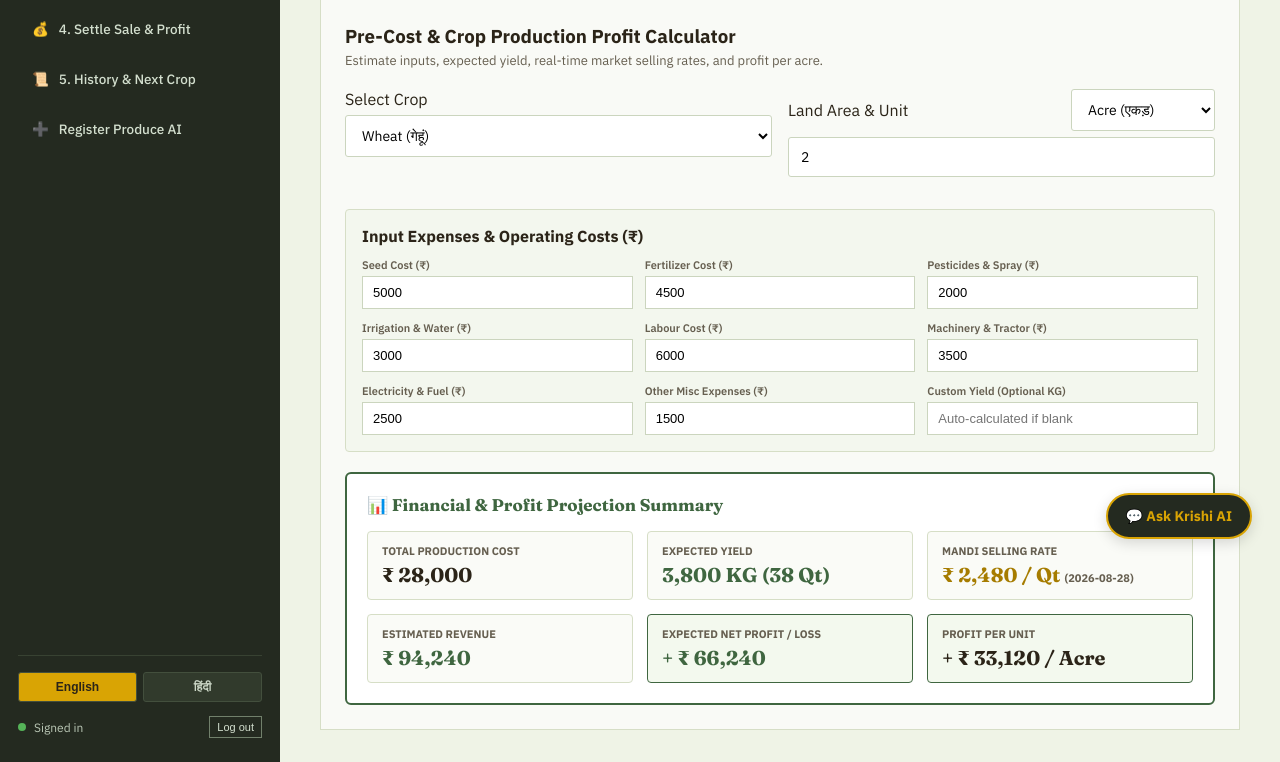
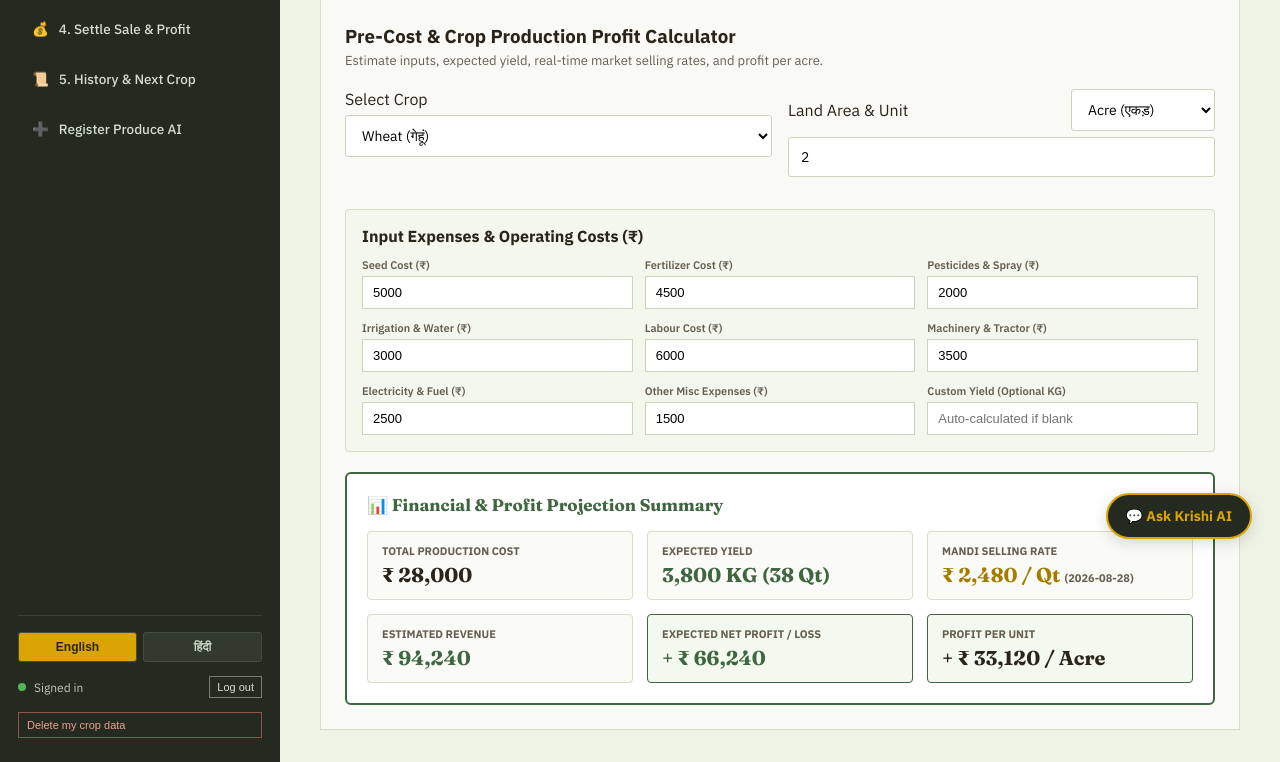
Before and after one commit to cxanshul/krishisahayak-app, a Flask app: page / in a window 1280 px wide. Shown: the part 237-999 px from the top of the page. Run offline with Flask 3, Linux system fonts and the light colour scheme; the visitor is signed in with stand-in values (Sample User, id 1); data that the repository does not hold is empty.

Commit message:
Add user crop data deletion

```diff
--- a/app.py
+++ b/app.py
@@ -217,6 +217,21 @@ def list_produce():
 
     local = [b for b in DATA_STORE if b.get("farmer_id") == user["id"]]
     return jsonify({"success": True, "batches": local})
+
+@app.route("/api/produce/delete-all", methods=["DELETE"])
+@require_auth
+def delete_all_produce():
+    user = current_user()
+    if not supabase:
+        return jsonify({"success": False, "error": "Supabase is not configured on the server."}), 503
+    try:
+        supabase.table("produce_batches").delete().eq("farmer_id", user["id"]).execute()
+        global DATA_STORE
+        DATA_STORE = [batch for batch in DATA_STORE if batch.get("farmer_id") != user["id"]]
+        return jsonify({"success": True})
+    except Exception as error:
+        app.logger.exception("Could not delete user crop data")
+        return jsonify({"success": False, "error": f"Could not delete crop data: {error}"}), 502
 
 @app.route("/api/produce/analyze-and-add", methods=["POST"])
 @require_auth
--- a/static/app.js
+++ b/static/app.js
@@ -59,6 +59,24 @@ document.addEventListener("DOMContentLoaded", () => {
 async function logout() {
     await fetch("/api/auth/logout", { method: "POST" });
     window.location.href = "/auth";
+}
+
+async function deleteAllProduce() {
+    const confirmed = window.confirm("Delete all your registered crop data from Supabase? This cannot be undone.");
+    if (!confirmed) return;
+
+    try {
+        const response = await fetch("/api/produce/delete-all", { method: "DELETE" });
+        const result = await response.json();
+        if (!response.ok || !result.success) {
+            throw new Error(result.error || `Delete failed (${response.status})`);
+        }
+        produceBatches = [];
+        renderAllViews();
+        showToast("All your crop data was permanently deleted.", "success");
+    } catch (error) {
+        showToast(error.message, "error");
+    }
 }
 
 function switchTab(tabId) {
--- a/static/style.css
+++ b/static/style.css
@@ -844,6 +844,7 @@ body {
 .auth-message.error { color: var(--risk-red); }
 .auth-message.success { color: var(--leaf-green); }
 .btn-logout { margin-left: auto; background: transparent; border: 1px solid #71806b; color: #d3dfce; padding: 4px 7px; font-size: 11px; cursor: pointer; }
+.btn-delete-data { background: transparent; border: 1px solid #8f5548; color: #e9a091; padding: 6px 8px; font-size: 11px; cursor: pointer; text-align: left; }
 
 @media (max-width: 760px) {
     body {
@@ -906,6 +907,7 @@ body {
     }
 
     .btn-logout { padding: 5px 7px; }
+    .btn-delete-data { grid-column: 1 / -1; width: 100%; text-align: center; }
 
     .main-content { padding: 20px 14px 100px; }
 
--- a/templates/index.html
+++ b/templates/index.html
@@ -50,6 +50,7 @@
                 <span id="display-farmer">Signed in</span>
                 <button class="btn-logout" onclick="logout()" title="Log out">Log out</button>
             </div>
+            <button class="btn-delete-data" onclick="deleteAllProduce()" type="button">Delete my crop data</button>
         </div>
     </aside>
 
```
